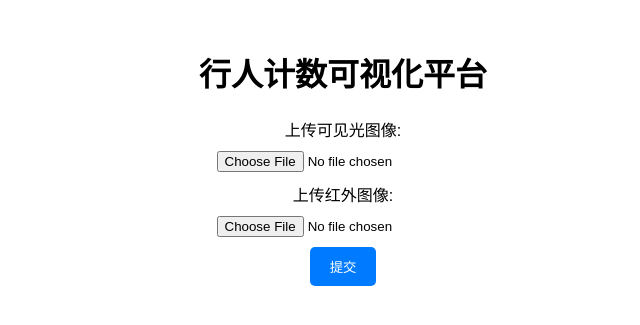
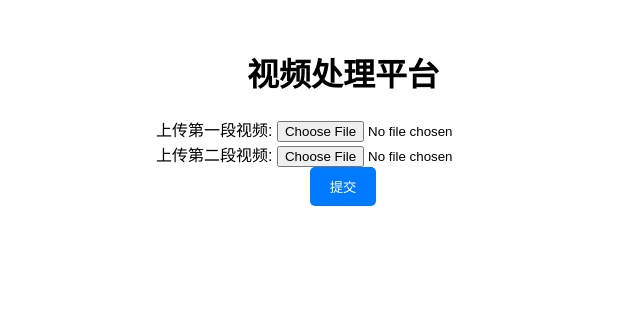
Before and after one commit to MaoGN1002/PedestrianCountingPlatform, a Flask app: page / in a window 1280 px wide. Shown: the top 325 px of the page, without its empty margins (297-937 px from the left). Run offline with Flask 3, Linux system fonts and the light colour scheme.

Commit message:
将输入输出改为视频的版本，但是输出出现问题，推测编码器改成h264即可

```diff
--- a/app.py
+++ b/app.py
@@ -1,4 +1,4 @@
-from flask import Flask, request, render_template, jsonify, send_from_directory
+from flask import Flask, render_template, request, jsonify, send_from_directory
 import your_model_module  # 这里需要导入你已经训练好的模型模块
 import logging
 import os
@@ -8,43 +8,41 @@ app = Flask(__name__)
 # 配置日志记录
 logging.basicConfig(level=logging.DEBUG)
 
-
 @app.route('/')
 def index():
     return render_template('index.html')
-
 
 @app.route('/upload', methods=['POST'])
 def upload():
     try:
         app.logger.debug("Received upload request")
-        visible_image = request.files['visible_image']
-        infrared_image = request.files['infrared_image']
-        app.logger.debug("Files received: visible_image=%s, infrared_image=%s", visible_image.filename, infrared_image.filename)
+        video1 = request.files['video1']
+        video2 = request.files['video2']
+        app.logger.debug("Files received: video1=%s, video2=%s", video1.filename, video2.filename)
 
         # 确保 static 目录存在
         if not os.path.exists('static'):
             os.makedirs('static')
             app.logger.debug("Created static directory")
 
+        # 保存视频文件到服务器，假设保存到 static 目录下
+        video1_path = os.path.join('static', video1.filename)
+        video2_path = os.path.join('static', video2.filename)
+        video1.save(video1_path)
+        app.logger.debug("Video1 saved to %s", video1_path)
+        video2.save(video2_path)
+        app.logger.debug("Video2 saved to %s", video2_path)
 
-        # 保存图像文件到服务器，假设保存到 static 目录下
-        visible_image_path = f'static/{visible_image.filename}'
-        infrared_image_path = f'static/{infrared_image.filename}'
-        visible_image.save(visible_image_path)
-        app.logger.debug("Visible image saved to %s", visible_image_path)
-        infrared_image.save(infrared_image_path)
-        app.logger.debug("Infrared image saved to %s", infrared_image_path)
-        # 调用你的模型进行处理，这里假设 your_model 是已经训练好的模型对象，且有一个 predict 方法
-        result = your_model_module.predict(visible_image_path, infrared_image_path)
-        app.logger.debug("Prediction result: %s", result)
-        return jsonify({'result': result})
+        # 调用你的模型进行处理，这里假设 your_model 是已经训练好的模型对象，且有一个 process_video 方法
+        processed_video1_path = your_model_module.process_video(video1_path)
+        app.logger.debug("Processed video1 path: %s", processed_video1_path)
+        return jsonify({'result': processed_video1_path})
     except Exception as e:
         app.logger.error(f"Error occurred: {str(e)}")
         return jsonify({'error': str(e)}), 500
 
 @app.route('/static/<filename>')
-def send_image(filename):
+def send_video(filename):
     return send_from_directory('static', filename)
 
 if __name__ == '__main__':
--- a/templates/index.html
+++ b/templates/index.html
@@ -2,23 +2,12 @@
 <html lang="en">
 <head>
     <meta charset="UTF-8">
-    <title>行人计数可视化平台</title>
-    <!-- 引入一些基本的 CSS 样式，可根据需要添加更多样式 -->
+    <title>视频处理平台</title>
     <style>
         body {
             font-family: Arial, sans-serif;
             text-align: center;
             padding: 20px;
-        }
-        form {
-            margin-bottom: 20px;
-        }
-        label {
-            display: block;
-            margin-bottom: 10px;
-        }
-        input[type="file"] {
-            margin-bottom: 10px;
         }
         input[type="submit"] {
             padding: 10px 20px;
@@ -36,28 +25,17 @@
             font-weight: bold;
             color: green;
         }
-
-        .custom-img {
-            /* width: 200px;
-            height: 200px;
-            object-fit: cover;
-            border-radius: 50%; */
-            width: auto;  /* 自动调整宽度 */
-            height: auto;  /* 自动调整高度 */
-            max-width: 100%;  /* 确保图像不会超出容器宽度 */
-            max-height: 100%;  /* 确保图像不会超出容器高度 */
-        }
     </style>
 </head>
 <body>
-    <h1>行人计数可视化平台</h1>
-    <!-- 表单部分，用于上传可见光和红外图像 -->
+    <h1>视频处理平台</h1>
+    <!-- 表单部分，用于上传两段视频 -->
     <form action="/upload" method="post" enctype="multipart/form-data">
-        <label for="visible_image">上传可见光图像:</label>
-        <input type="file" name="visible_image" id="visible_image" required>
+        <label for="video1">上传第一段视频:</label>
+        <input type="file" name="video1" id="video1" accept="video/*" required>
         <br>
-        <label for="infrared_image">上传红外图像:</label>
-        <input type="file" name="infrared_image" id="infrared_image" required>
+        <label for="video2">上传第二段视频:</label>
+        <input type="file" name="video2" id="video2" accept="video/*" required>
         <br>
         <input type="submit" value="提交">
     </form>
@@ -80,10 +58,12 @@
                 }
                 // 将响应解析为 JSON 格式
                 const data = await response.json();
-                // 将结果显示在页面的 result 区域
-                // document.getElementById('result').innerText = data.result;
+                // 将结果显示在页面的 result 区域，并播放视频
                 const resultDiv = document.getElementById('result');
-                resultDiv.innerHTML = `<img src="${data.result}" alt="处理后的图像" class="custom-img">`;
+                resultDiv.innerHTML = `<video controls>
+                                          <source src="${data.result}" type="video/mp4">
+                                          您的浏览器不支持 HTML5 视频标签。
+                                       </video>`;
             } catch (error) {
                 // 显示错误信息
                 document.getElementById('result').innerText = `Error: ${error.message}`;
```
Also changed, not shown: your_model_module.py (+35 -21 lines), static/1162_RGB.jpg (deleted), static/1162_RGB_processed.jpg (deleted), static/1162_T.jpg (deleted), static/B612Kaji_20210904_222844_110.jpg (deleted), static/test.jpg (deleted), 1 other file.
